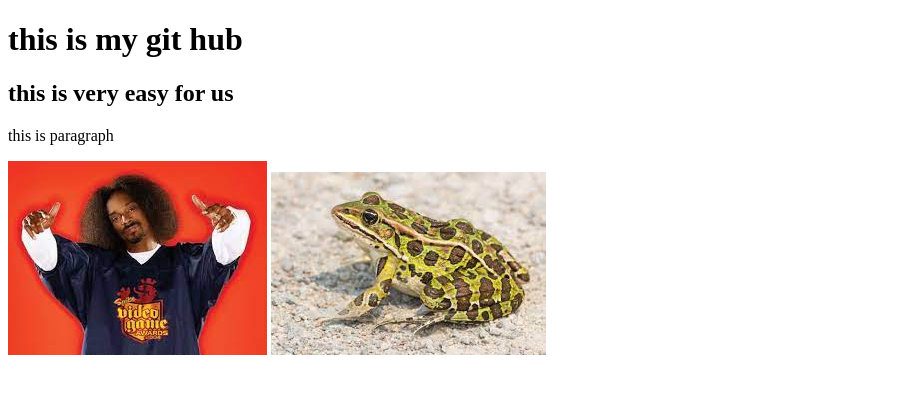
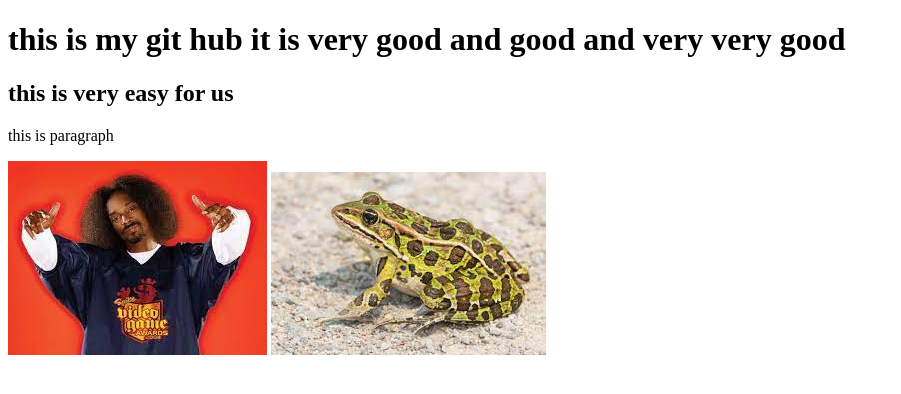
Before and after one commit to Mishukdev2001/my-eight-repo, a plain HTML site: page index.html in a window 1280 px wide. Shown: the whole page, without its empty margins (0-901 px from the left). Drawn offline with Linux system fonts and the light colour scheme.

Commit message:
this commit is very good commit

```diff
--- a/index.html
+++ b/index.html
@@ -6,7 +6,7 @@
     <title>my eight repository</title>
 </head>
 <body>
-    <h1>this is my git hub </h1>
+    <h1>this is my git hub it is very good and good and very very good </h1>
     <h2>this is very easy for us</h2>
     <p>this is paragraph</p>
     <img src="images (10).jpeg" alt="">
```
